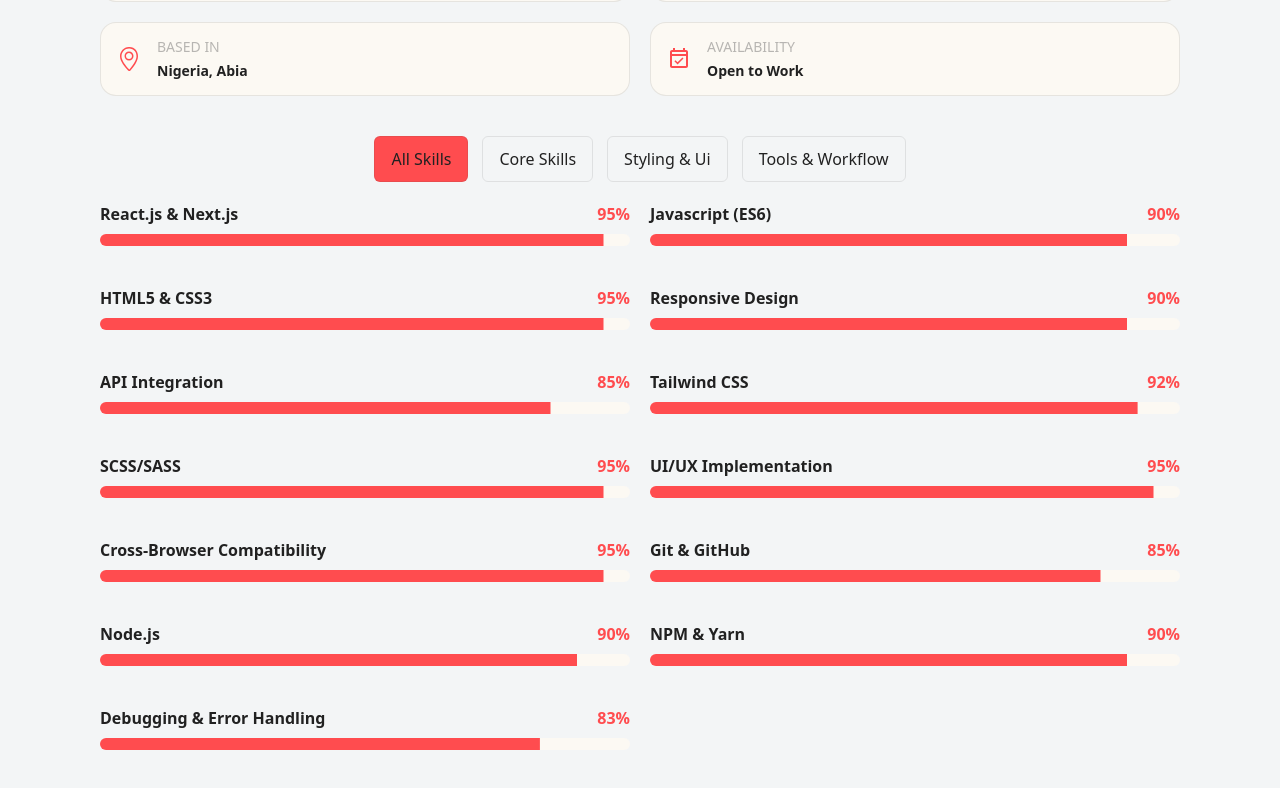
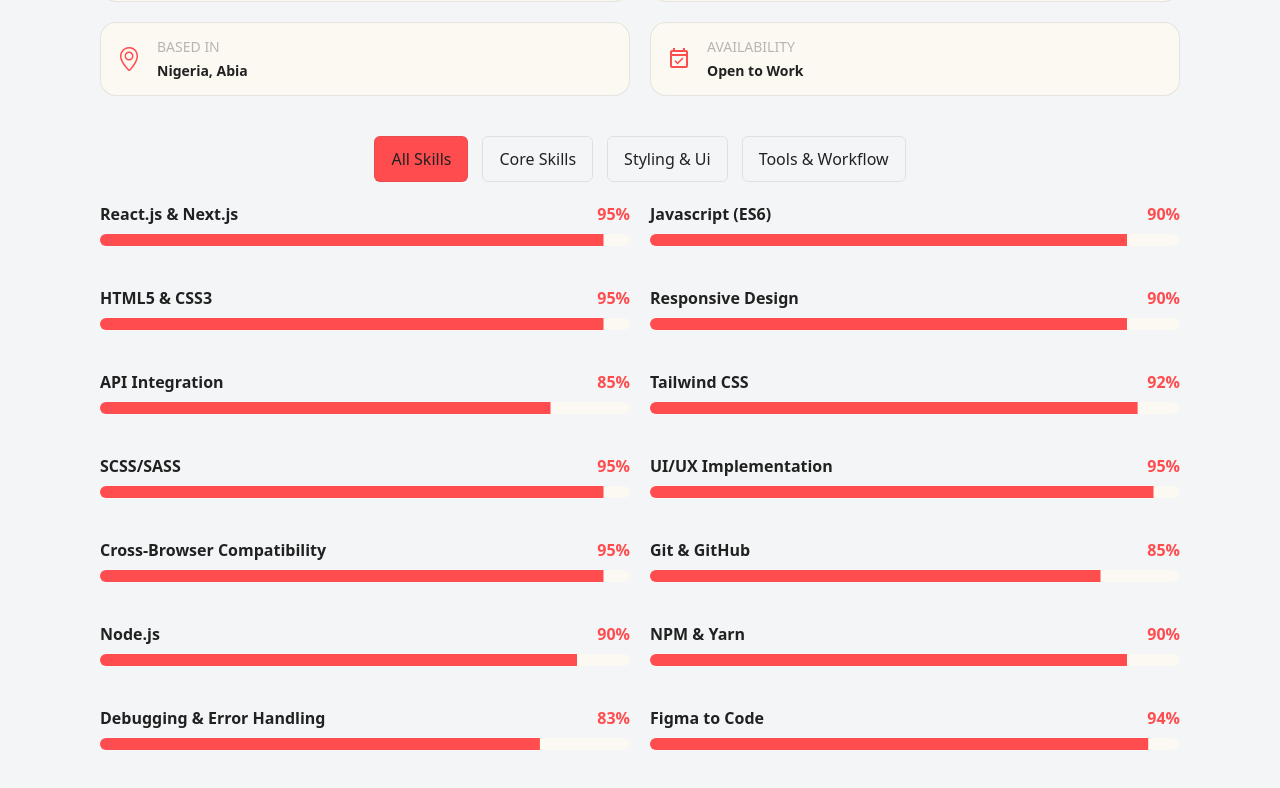
Before and after one commit to markorrente01/mark-orrente-portfolio, a React (Vite) app: page / in a window 1280 px wide. Shown: the part 1178-1966 px from the top of the page. Built offline with nearby package versions, Linux system fonts and the light colour scheme.

Commit message:
production error fix

```diff
--- a/src/components/ui/Skills.jsx
+++ b/src/components/ui/Skills.jsx
@@ -20,6 +20,7 @@ const Skills = () => {
         {name: 'Node.js', value: 90, category: 'Tools & Workflow'},
         {name: 'NPM & Yarn', value: 90, category: 'Tools & Workflow'},
         {name: 'Debugging & Error Handling', value: 83, category: 'Core Skills'},
+        {name: 'Figma to Code', value: 94, category: 'Styling & Ui'},
 
     ];
     const filteredSkills = activeCategory ? skillsInfo.filter(skill=>skill.category===activeCategory)
```
